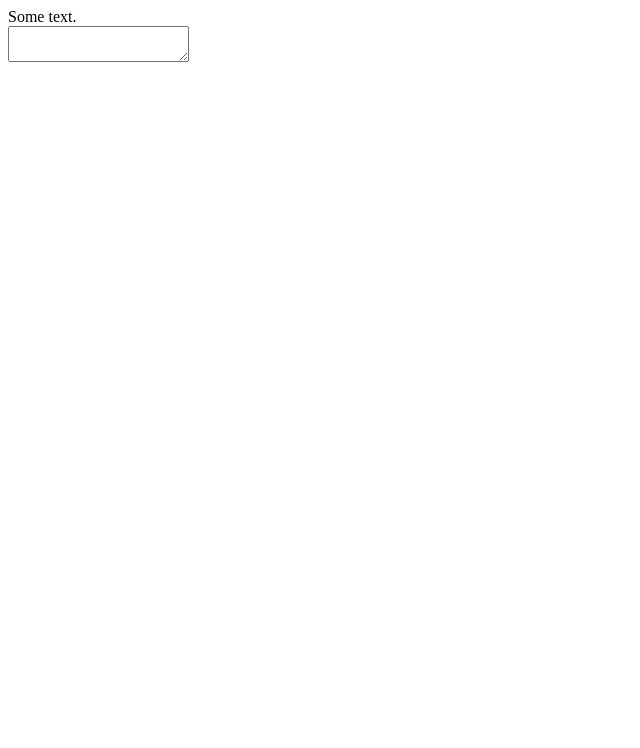
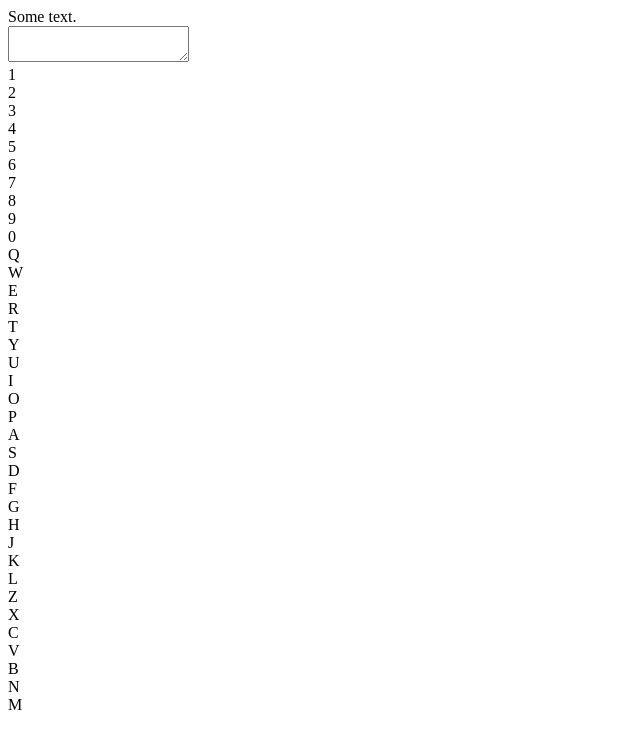
Before and after one commit to 30isnottoolate/typing-trainer, a React app: page / in a window 1280 px wide. Shown: the top 748 px of the page, without its empty margins (0-640 px from the left). Built offline with nearby package versions, Linux system fonts and the light colour scheme.

Commit message:
Add text to key divs

```diff
--- a/src/components/App.tsx
+++ b/src/components/App.tsx
@@ -40,48 +40,48 @@ const App: React.FC = () => {
             />
             <div id="keyboard">
                 <div className="first-row">
-                    <div id="1"></div>
-                    <div id="2"></div>
-                    <div id="3"></div>
-                    <div id="4"></div>
-                    <div id="5"></div>
-                    <div id="6"></div>
-                    <div id="7"></div>
-                    <div id="8"></div>
-                    <div id="9"></div>
-                    <div id="0"></div>
+                    <div id="1">1</div>
+                    <div id="2">2</div>
+                    <div id="3">3</div>
+                    <div id="4">4</div>
+                    <div id="5">5</div>
+                    <div id="6">6</div>
+                    <div id="7">7</div>
+                    <div id="8">8</div>
+                    <div id="9">9</div>
+                    <div id="0">0</div>
                 </div>
                 <div className="second-row">
-                    <div id="q"></div>
-                    <div id="w"></div>
-                    <div id="e"></div>
-                    <div id="r"></div>
-                    <div id="t"></div>
-                    <div id="y"></div>
-                    <div id="u"></div>
-                    <div id="i"></div>
-                    <div id="o"></div>
-                    <div id="p"></div>
+                    <div id="q">Q</div>
+                    <div id="w">W</div>
+                    <div id="e">E</div>
+                    <div id="r">R</div>
+                    <div id="t">T</div>
+                    <div id="y">Y</div>
+                    <div id="u">U</div>
+                    <div id="i">I</div>
+                    <div id="o">O</div>
+                    <div id="p">P</div>
                 </div>
                 <div className="third-row">
-                    <div id="a"></div>
-                    <div id="s"></div>
-                    <div id="d"></div>
-                    <div id="f"></div>
-                    <div id="g"></div>
-                    <div id="h"></div>
-                    <div id="j"></div>
-                    <div id="k"></div>
-                    <div id="l"></div>
+                    <div id="a">A</div>
+                    <div id="s">S</div>
+                    <div id="d">D</div>
+                    <div id="f">F</div>
+                    <div id="g">G</div>
+                    <div id="h">H</div>
+                    <div id="j">J</div>
+                    <div id="k">K</div>
+                    <div id="l">L</div>
                 </div>
                 <div className="forth-row">
-                    <div id="z"></div>
-                    <div id="x"></div>
-                    <div id="c"></div>
-                    <div id="v"></div>
-                    <div id="b"></div>
-                    <div id="n"></div>
-                    <div id="m"></div>
+                    <div id="z">Z</div>
+                    <div id="x">X</div>
+                    <div id="c">C</div>
+                    <div id="v">V</div>
+                    <div id="b">B</div>
+                    <div id="n">N</div>
+                    <div id="m">M</div>
                 </div>
                 <div className="fifth-row">
                     <div id="space"></div>
```
